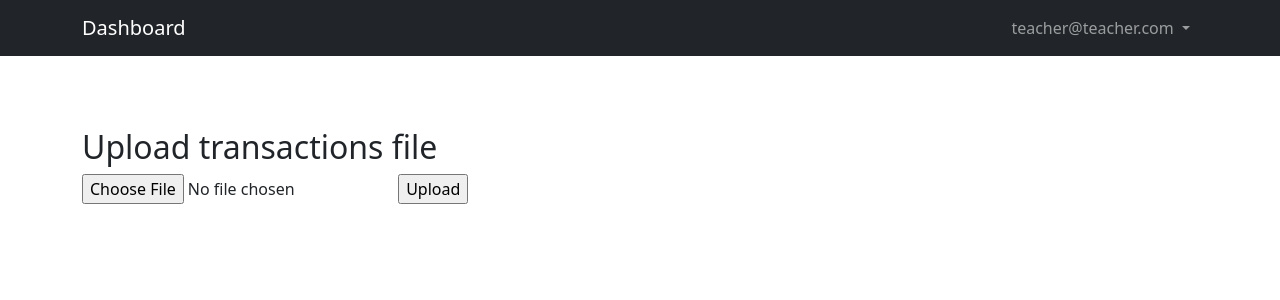
After one commit to benglish24/Group5BudgetBuddy, a Django app: page /dashboard/upload_transaction/ in a window 1280 px wide. The commit adds this page. Shown: the top 300 px of the page. Run offline with Django 3.2, Linux system fonts and the light colour scheme; a user stored in the database is signed in; some libraries are stand-ins or nearby versions.

Commit message:
added bulk add transactions through .csv file

```diff
--- a/budget-buddy/user_dashboard/forms.py
+++ b/budget-buddy/user_dashboard/forms.py
@@ -10,9 +10,16 @@ class UserDashboardForm(ModelForm):
 class TransactionForm(ModelForm):
     class Meta:
         model = Transaction
-        fields = ['date_of', 'description', 'amount', 'category']
+        fields = ['date_of', 'amount', 'category']
 
         # makes date input in form an actual date picker
         widgets = {
             'date_of' : forms.widgets.DateInput(attrs={'type' : 'date'})
         }
+
+class UploadForm(forms.Form):
+    csv_file = forms.FileField(
+        required=False,
+        widget=forms.FileInput(attrs={'class' : 'form-control',
+                                      'placeholder' : 'Upload your file',
+                                      'help_text' : 'Select a .csv file to upload.'}))
--- a/budget-buddy/user_dashboard/models.py
+++ b/budget-buddy/user_dashboard/models.py
@@ -14,7 +14,6 @@ class UserDashboard(models.Model):
 
 class Transaction(models.Model):
     user = models.ForeignKey("users.CustomUser", on_delete=models.CASCADE)
-    description = models.CharField(max_length=200, default="")
     amount = models.DecimalField(decimal_places=2, max_digits=10, default=0)
     date_of = models.DateField()
     category = models.CharField(max_length=100, default="MISCELLANEOUS")
@@ -32,4 +31,4 @@ class Transaction(models.Model):
         ordering = ["-date_of"]
 
     def __str__(self):
-        return f"{self.date_of} | {self.user} | {self.amount}"
+        return f"{self.date_of} | {self.description} | {self.amount}"
--- /dev/null
+++ b/budget-buddy/user_dashboard/templates/upload.html
@@ -0,0 +1,11 @@
+{% extends 'base_generic.html' %}
+
+
+{% block content %}
+    <h2>Upload transactions file</h2>
+    <form action="" method="POST" enctype="multipart/form-data">
+        {% csrf_token %}
+        <input type="file" name="file">
+        <input type="submit" name="submit" value="Upload"">
+    </form>
+{% endblock content %}
--- a/budget-buddy/user_dashboard/templates/user_dash.html
+++ b/budget-buddy/user_dashboard/templates/user_dash.html
@@ -19,19 +19,18 @@ User Dashboard
     <table style="border-collapse: separate; border-spacing: 2em;">
         <tr>
             <th>Date of</th>
-            <th>Description</th>
             <th>Amount</th>
             <th>Category</th>
         </tr>
 
         <div>
             <a href="{% url 'add_transaction' %}">Add Transaction</a>
+            <a href="{% url 'upload_transaction' %}">Import Transactions</a>
         </div>
 
         {% for t in transactions %}
             <tr>
                 <td>{{t.date_of}}</td>
-                <td>{{t.description}}</td>
                 <td>${{t.amount}}</td>
                 <td>{{t.category}}</td>
                 <td><a href="{% url 'update_transaction' t.id %}">Edit</a></td>
--- a/budget-buddy/user_dashboard/urls.py
+++ b/budget-buddy/user_dashboard/urls.py
@@ -8,4 +8,5 @@ urlpatterns = [
     path('add_transaction/', add_transaction, name='add_transaction'),
     path('update_transaction/<int:pk>', update_transaction, name='update_transaction'),
     path('delete_transaction/<int:pk>', delete_transaction, name='delete_transaction'),
+    path('upload_transaction/', upload_transaction, name='upload_transaction'),
 ]
--- a/budget-buddy/user_dashboard/views.py
+++ b/budget-buddy/user_dashboard/views.py
@@ -1,9 +1,11 @@
+from django.http import HttpResponse
 from django.shortcuts import render, redirect
+
 from .models import UserDashboard, Transaction
 from .decorators import authenticated_user
+from .forms import TransactionForm, UploadForm
 
-from .forms import TransactionForm
-from django.http import HttpResponse
+import csv
 
 @authenticated_user
 def user_dashboard(request):
@@ -27,8 +29,8 @@ def add_transaction(request):
             transaction.save()
             return redirect('/')
 
-    form = TransactionForm
-    context = {'form' : form }
+    form = TransactionForm()
+    context = {'form' : form, 'button_text' : 'Confirm'}
     return render(request, 'transaction_form.html', context)
 
 
@@ -46,7 +48,7 @@ def update_transaction(request, pk):
             form.save()
             return redirect('/')
 
-    context = {'form' : form }
+    context = {'form' : form, 'button_text' : 'Confirm'}
     return render(request, 'transaction_form.html', context)
 
 
@@ -61,5 +63,37 @@ def delete_transaction(request, pk):
         transaction.delete()
         return redirect('/')
 
-    context = {"transaction" : transaction}
+    context = {"object" : transaction}
     return render(request, 'delete.html', context)
+
+
+@authenticated_user
+def upload_transaction(request):
+    def decode_utf8(file):
+        if not file: return
+        for line in file:
+            yield line.decode('utf-8')
+
+    if request.method == 'POST':
+        form = UploadForm(request.POST, request.FILES)
+        if form.is_valid():
+            transactions = [] if 'file' not in request.FILES else csv.reader(decode_utf8(request.FILES['file']))
+            next(transactions) # skip header
+
+            for line in transactions:
+                if not line[0]: continue
+
+                date_of = line[0]
+                amount = line[1]
+                category = line[2]
+
+                t = Transaction()
+                t.date_of, t.amount, t.category = date_of, amount, category
+                t.user = request.user
+                t.save()
+
+            return redirect('/')
+
+    form = UploadForm()
+    context = {"form" : form}
+    return render(request, 'upload.html', context)
```
Also changed, not shown: budget-buddy/user_dashboard/templates/delete.html (+2 -19 lines), budget-buddy/user_dashboard/templates/transaction_form.html (+2 -13 lines), budget-buddy/user_dashboard/migrations/0006_remove_transaction_description.py (added).
